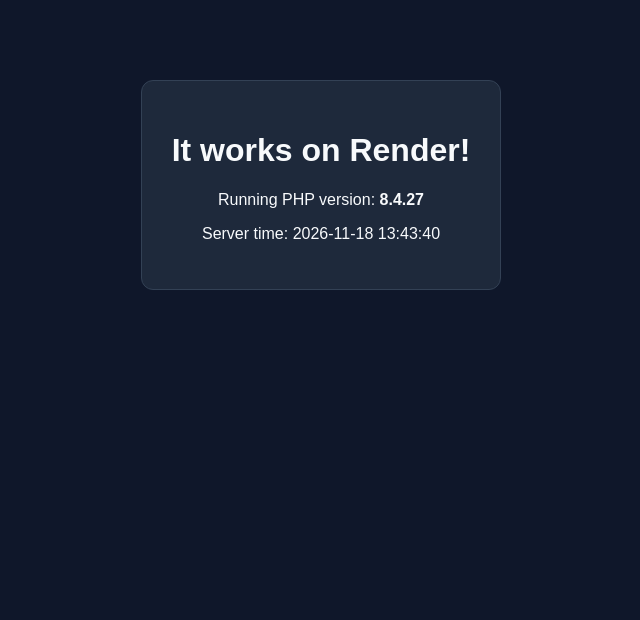
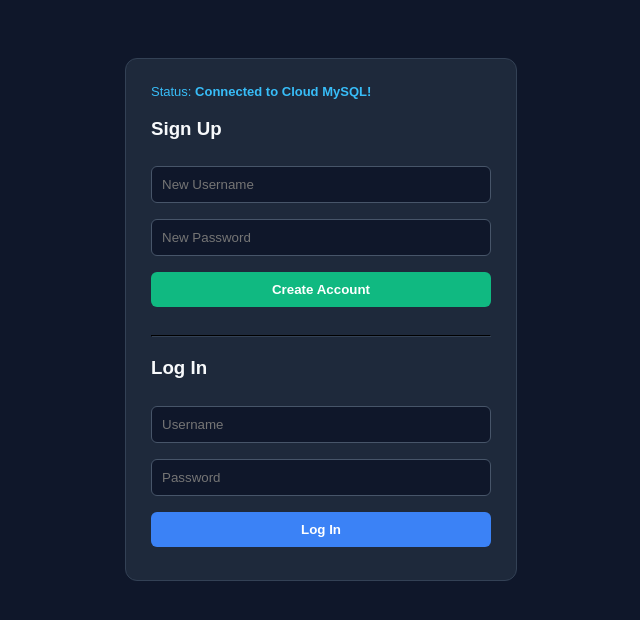
Before and after one commit to fuerzaskael/php-render-test, a PHP site: page / in a window 1280 px wide. Shown: the top 620 px of the page, without its empty margins (319-959 px from the left). Run offline with PHP 8.4, Linux system fonts and the light colour scheme.

Commit message:
Update index.php and Dockerfile for MySQL auth

```diff
--- a/index.php
+++ b/index.php
@@ -1,18 +1,101 @@
+<?php
+session_start();
+
+$host = getenv('DB_HOST');
+$port = getenv('DB_PORT') ?: '4000';
+$db   = getenv('DB_DATABASE') ?: 'test';
+$user = getenv('DB_USERNAME');
+$pass = getenv('DB_PASSWORD');
+
+$dsn = "mysql:host=$host;port=$port;dbname=$db;charset=utf8mb4";
+$options = [
+    PDO::ATTR_ERRMODE => PDO::ERRMODE_EXCEPTION,
+    PDO::ATTR_DEFAULT_FETCH_MODE => PDO::FETCH_ASSOC,
+    PDO::MYSQL_ATTR_SSL_CA => '/etc/ssl/certs/ca-certificates.crt',
+];
+
+$message = '';
+$dbStatus = 'Disconnected';
+
+try {
+    $pdo = new PDO($dsn, $user, $pass, $options);
+    $dbStatus = 'Connected to Cloud MySQL!';
+
+    if ($_SERVER['REQUEST_METHOD'] === 'POST') {
+        $action = $_POST['action'] ?? '';
+        $username = trim($_POST['username'] ?? '');
+        $password = $_POST['password'] ?? '';
+
+        if ($action === 'signup' && $username && $password) {
+            $hashed = password_hash($password, PASSWORD_DEFAULT);
+            $stmt = $pdo->prepare("INSERT INTO users (username, password) VALUES (?, ?)");
+            $stmt->execute([$username, $hashed]);
+            $message = "Account created for '$username'! You can now log in.";
+        } elseif ($action === 'login') {
+            $stmt = $pdo->prepare("SELECT * FROM users WHERE username = ?");
+            $stmt->execute([$username]);
+            $row = $stmt->fetch();
+
+            if ($row && password_verify($password, $row['password'])) {
+                $_SESSION['user'] = $row['username'];
+            } else {
+                $message = "Invalid username or password.";
+            }
+        } elseif ($action === 'logout') {
+            session_destroy();
+            header("Location: /");
+            exit;
+        }
+    }
+} catch (PDOException $e) {
+    $dbStatus = 'DB Error: ' . $e->getMessage();
+}
+?>
 <!DOCTYPE html>
 <html lang="en">
 <head>
     <meta charset="UTF-8">
-    <title>Render PHP Test</title>
+    <title>Render MySQL Auth Test</title>
     <style>
-        body { font-family: sans-serif; text-align: center; margin-top: 80px; background: #0f172a; color: #f8fafc; }
-        .box { display: inline-block; padding: 30px; border-radius: 12px; background: #1e293b; border: 1px solid #334155; }
+        body { font-family: sans-serif; background: #0f172a; color: #f8fafc; display: flex; justify-content: center; padding-top: 50px; }
+        .card { background: #1e293b; padding: 25px; border-radius: 12px; width: 340px; border: 1px solid #334155; }
+        input, button { width: 100%; padding: 10px; margin: 8px 0; border-radius: 6px; border: 1px solid #475569; box-sizing: border-box; }
+        input { background: #0f172a; color: white; }
+        button { background: #3b82f6; color: white; font-weight: bold; border: none; cursor: pointer; }
+        button.green { background: #10b981; }
+        .status { font-size: 13px; color: #38bdf8; margin-bottom: 15px; }
+        .msg { background: #334155; padding: 10px; border-radius: 6px; font-size: 14px; margin-bottom: 15px; }
     </style>
 </head>
 <body>
-    <div class="box">
-        <h1>It works on Render!</h1>
-        <p>Running PHP version: <strong><?php echo phpversion(); ?></strong></p>
-        <p>Server time: <?php echo date('Y-m-d H:i:s'); ?></p>
-    </div>
+<div class="card">
+    <div class="status">Status: <strong><?= htmlspecialchars($dbStatus) ?></strong></div>
+    <?php if ($message): ?><div class="msg"><?= htmlspecialchars($message) ?></div><?php endif; ?>
+
+    <?php if (isset($_SESSION['user'])): ?>
+        <h2>Welcome, <?= htmlspecialchars($_SESSION['user']) ?>!</h2>
+        <p>Your login was verified against the live MySQL database.</p>
+        <form method="POST">
+            <input type="hidden" name="action" value="logout">
+            <button type="submit">Log Out</button>
+        </form>
+    <?php else: ?>
+        <h3>Sign Up</h3>
+        <form method="POST">
+            <input type="hidden" name="action" value="signup">
+            <input type="text" name="username" placeholder="New Username" required>
+            <input type="password" name="password" placeholder="New Password" required>
+            <button type="submit" class="green">Create Account</button>
+        </form>
+        <hr style="border-color: #334155; margin: 20px 0;">
+        <h3>Log In</h3>
+        <form method="POST">
+            <input type="hidden" name="action" value="login">
+            <input type="text" name="username" placeholder="Username" required>
+            <input type="password" name="password" placeholder="Password" required>
+            <button type="submit">Log In</button>
+        </form>
+    <?php endif; ?>
+</div>
 </body>
 </html>
```
Also changed, not shown: 1 other file.
